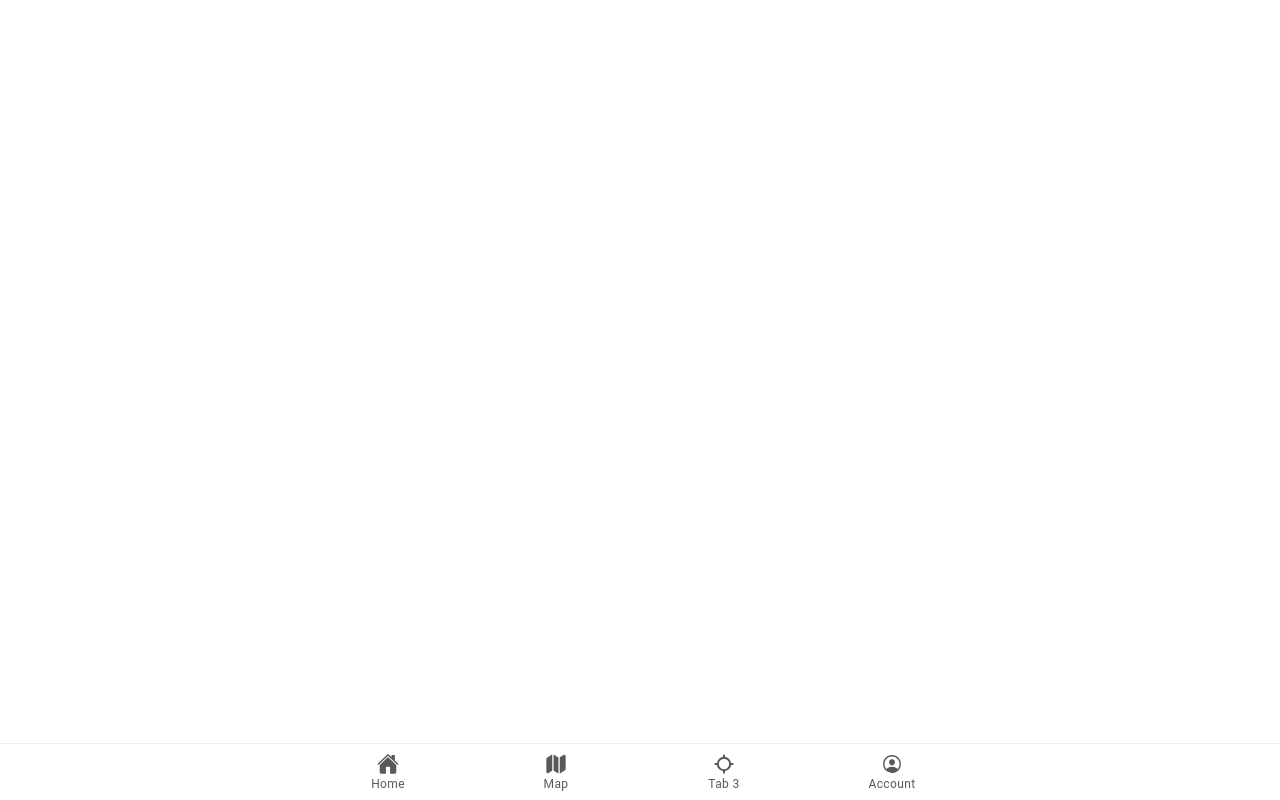
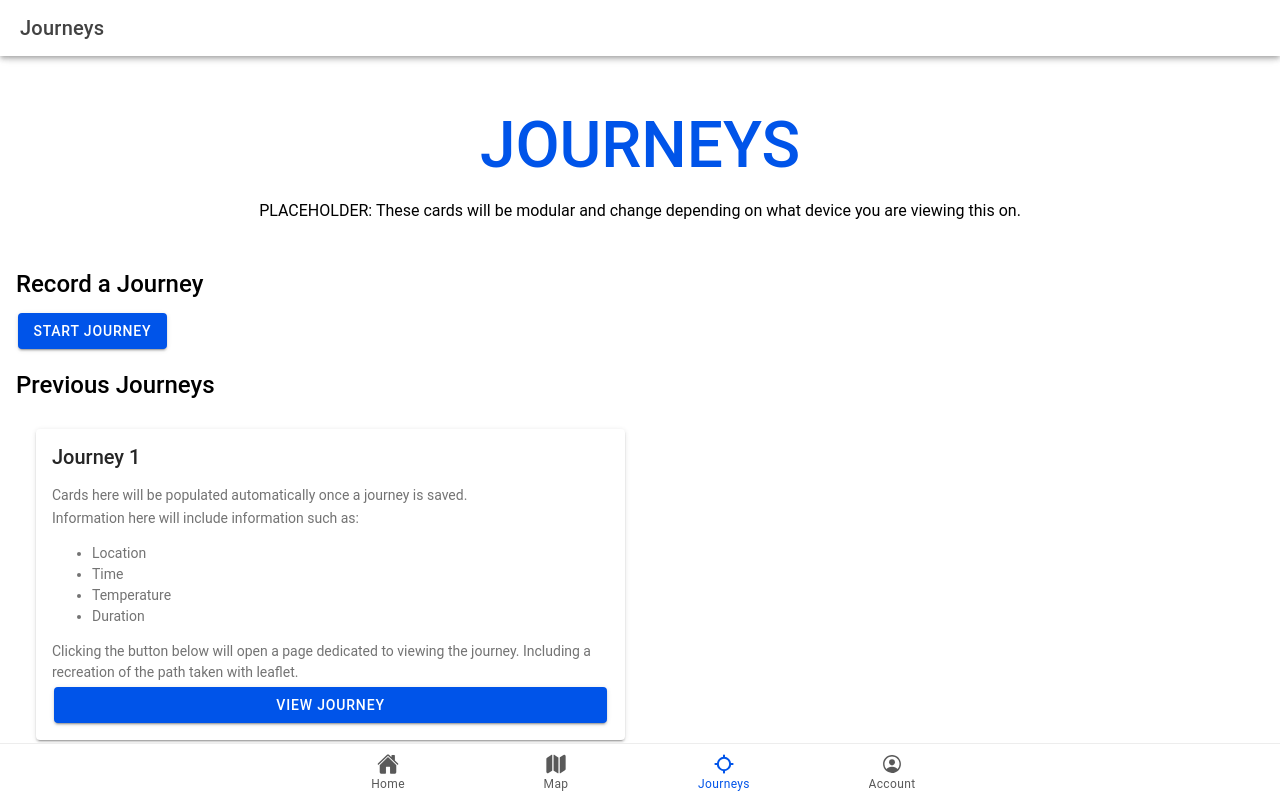
Before and after one commit to jaimu97/greenzone, a React (Vite) app: page /tabs/journeys in a window 1280 px wide. Built offline with nearby package versions, Linux system fonts and the light colour scheme.

Commit message:
Rename tab3 to JourneyPage and create container for recording

```diff
--- a/src/App.tsx
+++ b/src/App.tsx
@@ -22,7 +22,7 @@ import { home,
  *   On desktop, it should show them an overview. Possibly also an admin panel too.
  *   (This change should also replace the icon of the button.)
  */
-import Tab3 from './pages/Tab3';
+import JourneyPage from './pages/JourneyPage';
 import HomeTab from "./pages/HomeTab";
 import MapTab from "./pages/MapTab";
 import AccountTab from "./pages/AccountTab"
@@ -70,8 +70,8 @@ const App: React.FC = () => (
           <Route exact path="/tabs/map">
             <MapTab />
           </Route>
-          <Route path="/tabs/tab3">
-            <Tab3 />
+          <Route path="/tabs/journeys">
+            <JourneyPage />
           </Route>
           <Route path="/tabs/account">
             <AccountTab />
@@ -92,9 +92,9 @@ const App: React.FC = () => (
             <IonIcon aria-hidden="true" icon={map} />
             <IonLabel>Map</IonLabel>
           </IonTabButton>
-          <IonTabButton tab="tab3" href="/tabs/tab3">
+          <IonTabButton tab="journeys" href="/tabs/journeys">
             <IonIcon aria-hidden="true" icon={locate} />
-            <IonLabel>Tab 3</IonLabel>
+            <IonLabel>Journeys</IonLabel>
           </IonTabButton>
           <IonTabButton tab="account" href="/tabs/account">
             <IonIcon aria-hidden="true" icon={personCircleOutline} />
--- a/src/components/HomeContainer.css
+++ b/src/components/HomeContainer.css
@@ -15,8 +15,3 @@
   height: auto;
   object-fit: cover;
 }
-
-.explore-button {
-  margin-top: 16px;
-  font-size: 1.2rem;
-}
--- a/src/components/HomeContainer.tsx
+++ b/src/components/HomeContainer.tsx
@@ -89,7 +89,7 @@ const HomeContainer: React.FC = () => {
                 </IonCardHeader>
                 <IonCardContent>
                   <p>Help researchers and record a journey through a green zone.</p>
-                  <IonButton expand="block" fill="solid" color="primary" className="explore-button">
+                  <IonButton expand="block" fill="solid" color="primary">
                     Start Journey
                   </IonButton>
                 </IonCardContent>
@@ -103,7 +103,7 @@ const HomeContainer: React.FC = () => {
                 </IonCardHeader>
                 <IonCardContent>
                   <p>Explore active green zones near you and learn about the native flora.</p>
-                  <IonButton expand="block" fill="solid" color="primary" className="explore-button" href="/tabs/map">
+                  <IonButton expand="block" fill="solid" color="primary" href="/tabs/map">
                     Explore Now
                   </IonButton>
                 </IonCardContent>
--- /dev/null
+++ b/src/components/JourneyRecordingPage.tsx
@@ -0,0 +1,26 @@
+import React from 'react';
+import {
+  IonButton,
+  IonText,
+} from '@ionic/react';
+
+interface JourneyRecordingProps {
+  onEndJourney: () => void;
+}
+
+const JourneyRecording: React.FC<JourneyRecordingProps> = ({ onEndJourney }) => {
+  return (
+    <>
+      <IonText>
+        <h1>Journey Recording</h1>
+        <p>This is where the journey recording interface will be implemented.</p>
+        <p>Placeholder for GPS tracking, temperature monitoring, and user input fields.</p>
+      </IonText>
+      <IonButton expand="block" color="danger" onClick={onEndJourney}>
+        End Journey
+      </IonButton>
+    </>
+  );
+};
+
+export default JourneyRecording;
--- /dev/null
+++ b/src/pages/JourneyPage.tsx
@@ -0,0 +1,90 @@
+import React, { useState } from 'react';
+import {
+  IonContent,
+  IonHeader,
+  IonPage,
+  IonTitle,
+  IonToolbar,
+  IonCard,
+  IonCardContent,
+  IonText,
+  IonButton,
+  IonCardHeader,
+  IonCardTitle,
+  IonCol,
+  IonGrid,
+  IonRow,
+} from '@ionic/react';
+import './JourneyPage.css';
+import JourneyRecording from '../components/JourneyRecordingPage';
+
+const JourneyPage: React.FC = () => {
+  const [isRecording, setIsRecording] = useState(false);
+
+  const startJourney = () => {
+    setIsRecording(true);
+  };
+
+  const endJourney = () => {
+    setIsRecording(false);
+    // TODO: Save the journey data logic here.
+  };
+
+  return (
+    <IonPage>
+      <IonHeader>
+        <IonToolbar>
+          <IonTitle>Journeys</IonTitle>
+        </IonToolbar>
+      </IonHeader>
+      <IonContent fullscreen>
+        <div className="ion-padding">
+          {isRecording ? (
+            <JourneyRecording onEndJourney={endJourney} />
+          ) : (
+            <>
+              <div className="ion-text-center home-container">
+                <IonText className="ion-margin-bottom">
+                  <h1 className="bigtext">JOURNEYS</h1>
+                </IonText>
+                <p>PLACEHOLDER: These cards will be modular and change depending on what device you are viewing this on.</p>
+              </div>
+              <IonText>
+                <h2>Record a Journey</h2>
+                <IonButton onClick={startJourney}>Start Journey</IonButton>
+                <h2>Previous Journeys</h2>
+              </IonText>
+              <IonGrid>
+                <IonRow>
+                  <IonCol size="12" size-md="6">
+                    <IonCard>
+                      <IonCardHeader>
+                        <IonCardTitle>Journey 1</IonCardTitle>
+                      </IonCardHeader>
+                      <IonCardContent>
+                        <p>Cards here will be populated automatically once a journey is saved.</p>
+                        <p>Information here will include information such as:</p>
+                        <ul>
+                          <li>Location</li>
+                          <li>Time</li>
+                          <li>Temperature</li>
+                          <li>Duration</li>
+                        </ul>
+                        <p>Clicking the button below will open a page dedicated to viewing the journey. Including a recreation of the path taken with leaflet.</p>
+                        <IonButton expand="block" fill="solid" color="primary">
+                          View Journey
+                        </IonButton>
+                      </IonCardContent>
+                    </IonCard>
+                  </IonCol>
+                </IonRow>
+              </IonGrid>
+            </>
+          )}
+        </div>
+      </IonContent>
+    </IonPage>
+  );
+};
+
+export default JourneyPage;
--- a/src/pages/Tab3.tsx
+++ /dev/null
@@ -1,65 +0,0 @@
-import React from 'react';
-import {
-  IonContent,
-  IonHeader,
-  IonPage,
-  IonTitle,
-  IonToolbar,
-  IonCard,
-  IonCardContent,
-  IonText,
-  IonButton, IonCardHeader, IonCardTitle, IonCol, IonGrid, IonRow,
-} from '@ionic/react';
-import './Tab3.css';
-
-const Tab3: React.FC = () => {
-  return (
-    <IonPage>
-      <IonHeader>
-        <IonToolbar>
-          <IonTitle>Journeys</IonTitle>
-        </IonToolbar>
-      </IonHeader>
-      <IonContent fullscreen>
-        <div className="ion-text-center home-container">
-          <IonText className="ion-margin-bottom">
-            <h1 className="bigtext">JOURNEYS</h1>
-          </IonText>
-          <p>PLACEHOLDER: These cards will be modular and change depending on what device you are viewing this on.</p>
-        </div>
-        <IonText>
-          <h2>Record a Journey</h2>
-          <IonButton>Start Journey</IonButton>
-          <h2>Previous Journeys</h2>
-        </IonText>
-        <IonGrid>
-          <IonRow>
-            <IonCol size="12" size-md="6">
-              <IonCard>
-                <IonCardHeader>
-                  <IonCardTitle>Journey 1</IonCardTitle>
-                </IonCardHeader>
-                <IonCardContent>
-                  <p>Cards here will be populated automatically once a journey is saved.</p>
-                  <p>Information here will include information such as:</p>
-                  <ul>
-                    <li>Location</li>
-                    <li>Time</li>
-                    <li>Temperature</li>
-                    <li>Duration</li>
-                  </ul>
-                  <p>Clicking the button below will open a page dedicated to viewing the journey. Including a recreation of the path taken with leaflet.</p>
-                  <IonButton expand="block" fill="solid" color="primary">
-                    View Journey
-                  </IonButton>
-                </IonCardContent>
-              </IonCard>
-            </IonCol>
-          </IonRow>
-        </IonGrid>
-      </IonContent>
-    </IonPage>
-  );
-};
-
-export default Tab3;
```
Also changed, not shown: src/pages/JourneyPage.css (added), src/pages/Tab3.css (deleted).
